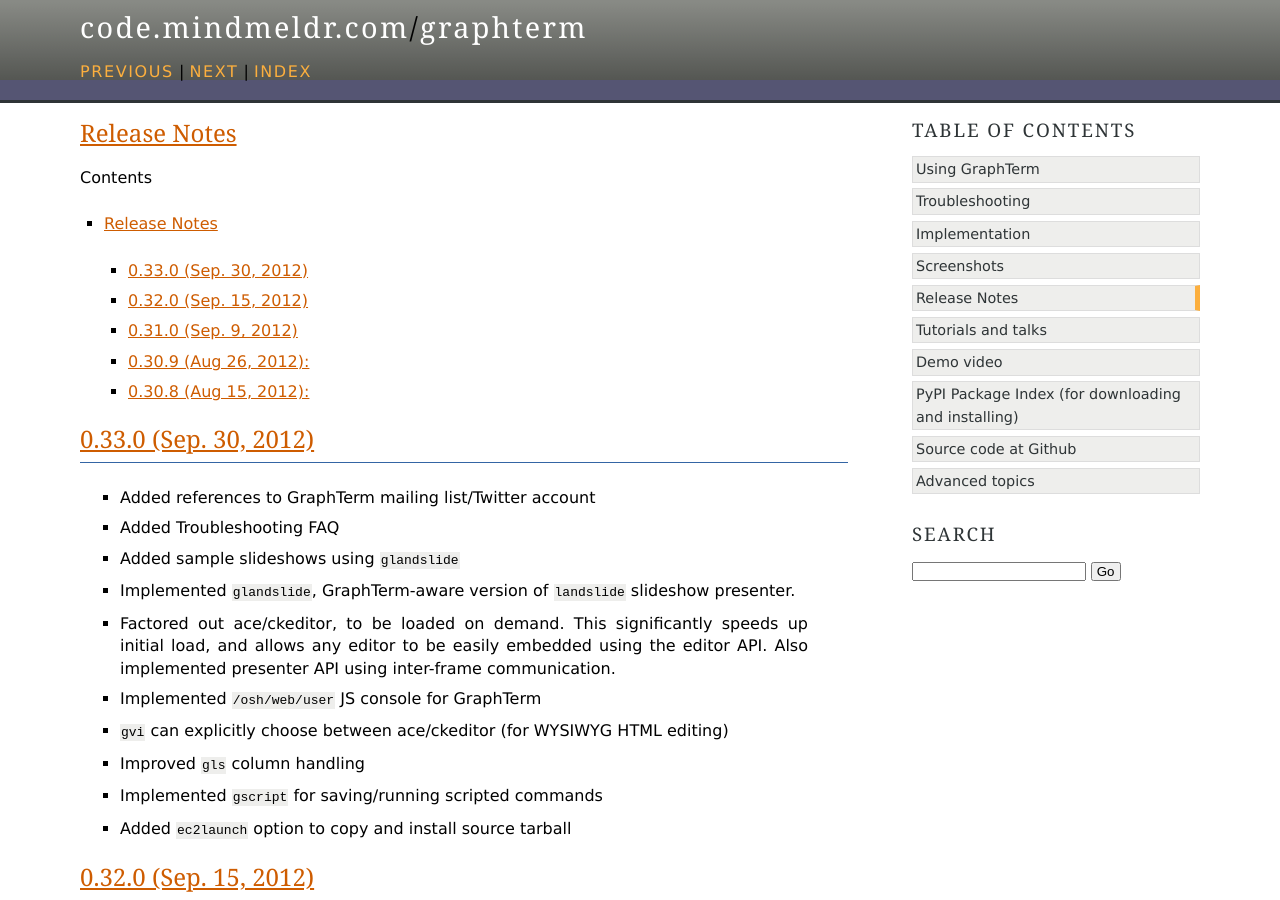
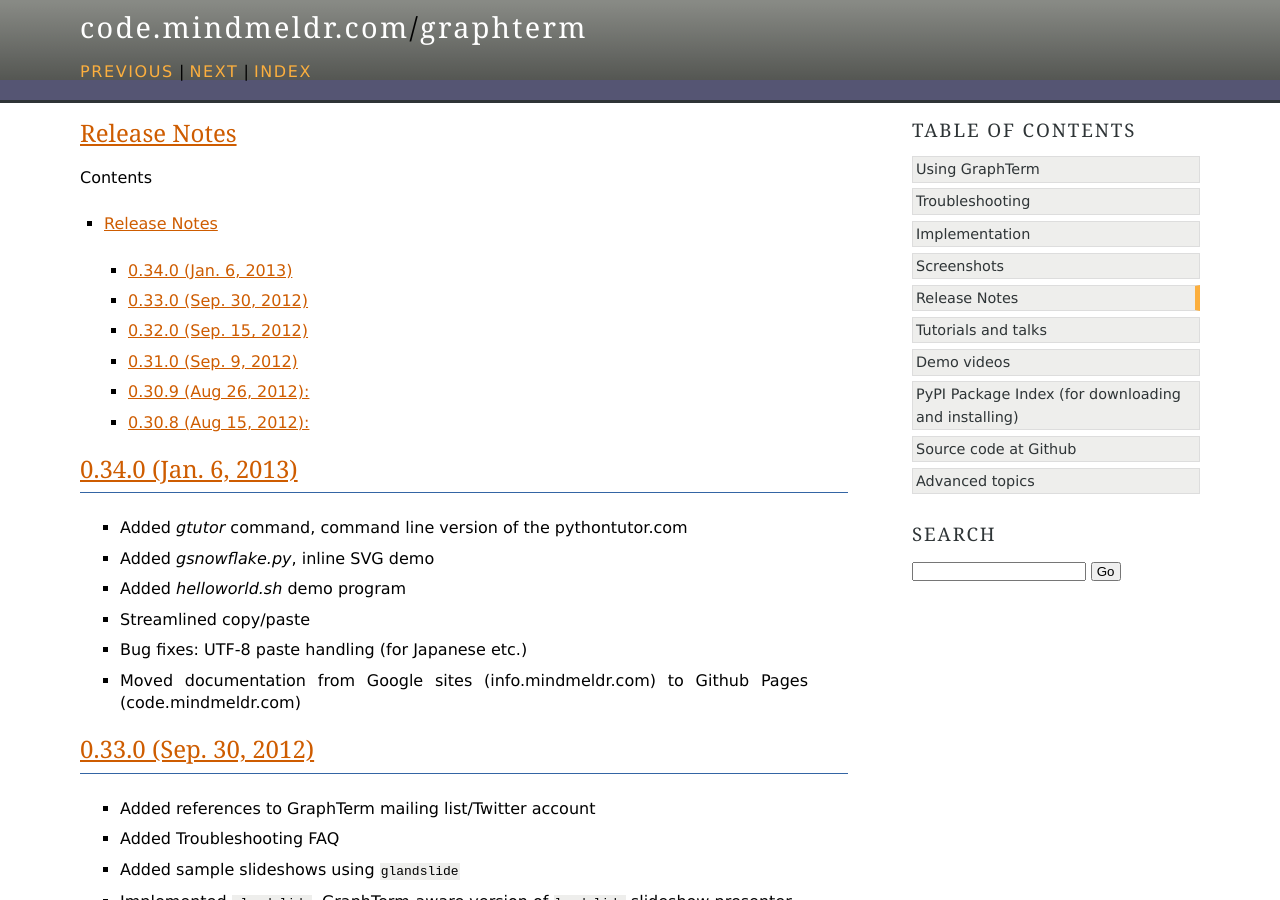
Before and after one commit to mitotic/graphterm, a Sphinx documentation site: the page built from docs/release-notes.rst, in a window 1280 px wide and 900 px high. Built offline with Sphinx 7.4.7, drawn with Linux system fonts in a browser that asks for light colours; pages that are not in the unit, such as notebooks, are missing from menus; the version number could not be read and is left out.

Commit message:
Release note and docs update

```diff
--- a/docs/index.rst
+++ b/docs/index.rst
@@ -18,8 +18,8 @@
    `mailing list <https://groups.google.com/group/graphterm>`_
    or follow `@graphterm <https://twitter.com/intent/user?screen_name=graphterm>`_
    on Twitter for updates.
-   2. The latest version is `0.33.0 <http://pypi.python.org/pypi/graphterm>`_,
-   released September 30, 2012. See the
+   2. The latest version is `0.34.0 <http://pypi.python.org/pypi/graphterm>`_,
+   released January 6, 2013. See the
    `Release Notes <http://code.mindmeldr.com/graphterm/release-notes>`_
 
 ``GraphTerm`` is a browser-based graphical terminal interface, that
@@ -45,7 +45,7 @@
    Screenshots <screenshots>
    Release Notes <release-notes>
    Tutorials and talks <tutorials>
-   Demo video <http://youtu.be/TvO1SnEpwfE>
+   videos
    PyPI Package Index (for downloading and installing) <http://pypi.python.org/pypi/graphterm>
    Source code at Github <https://github.com/mitotic/graphterm>
    advanced
--- a/docs/release-notes.rst
+++ b/docs/release-notes.rst
@@ -1,6 +1,23 @@
 Release Notes
 *********************************************************************************
 .. contents::
+
+
+0.34.0 (Jan. 6, 2013)
+---------------------------------------------------------------------------------
+
+  - Added *gtutor* command,  command line version of the pythontutor.com
+
+  - Added *gsnowflake.py*, inline SVG demo
+
+  - Added *helloworld.sh* demo program
+
+  - Streamlined copy/paste
+
+  - Bug fixes: UTF-8 paste handling (for Japanese etc.)
+
+  - Moved documentation from Google sites (info.mindmeldr.com) to
+    Github Pages (code.mindmeldr.com)
 
 
 0.33.0 (Sep. 30, 2012)
```
Also changed, not shown: docs/videos.rst (added, +12 -0 lines).
